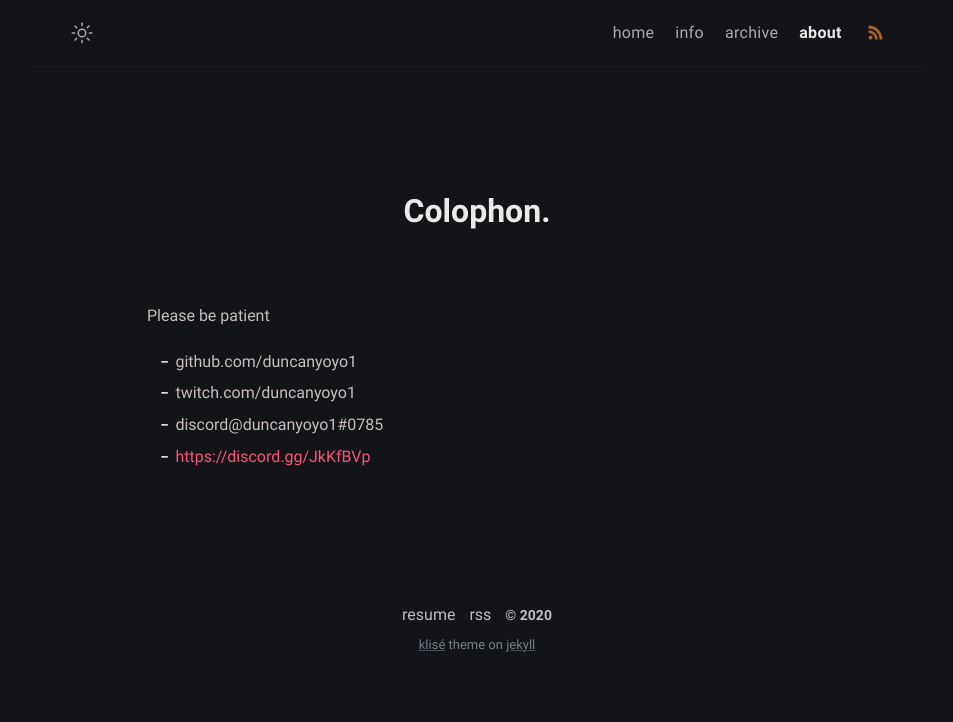
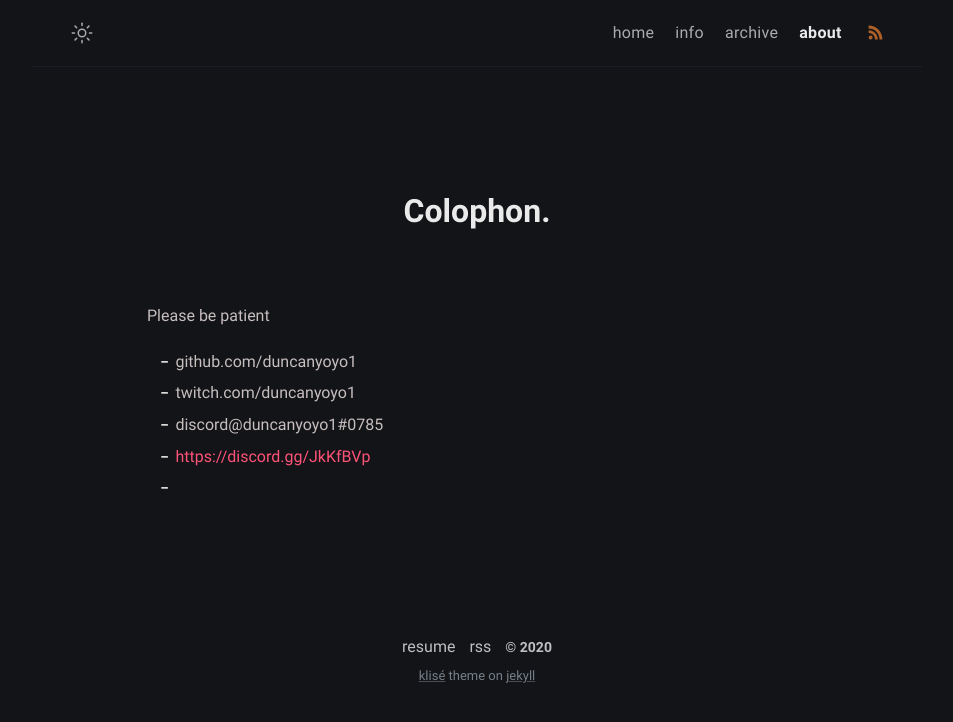
Before and after one commit to duncanyoyo1/jekyll, a Jekyll site: the page built from about.md, in a window 1280 px wide. Shown: the top 722 px of the page, without its empty margins (163-1116 px from the left). Built offline with Jekyll 4.4.1, drawn with Linux system fonts in a browser that asks for light colours.

Commit message:
Change about page

```diff
--- a/about.md
+++ b/about.md
@@ -12,3 +12,4 @@ Please be patient
 - twitch.com/{{ site.author.twitch }}
 - discord@{{ site.author.discord }}
 - [{{ site.author.discordinv }}]({{ site.author.discordinv }})
+- {{ site.github.url }}
```
Also changed, not shown: 2 other files.
